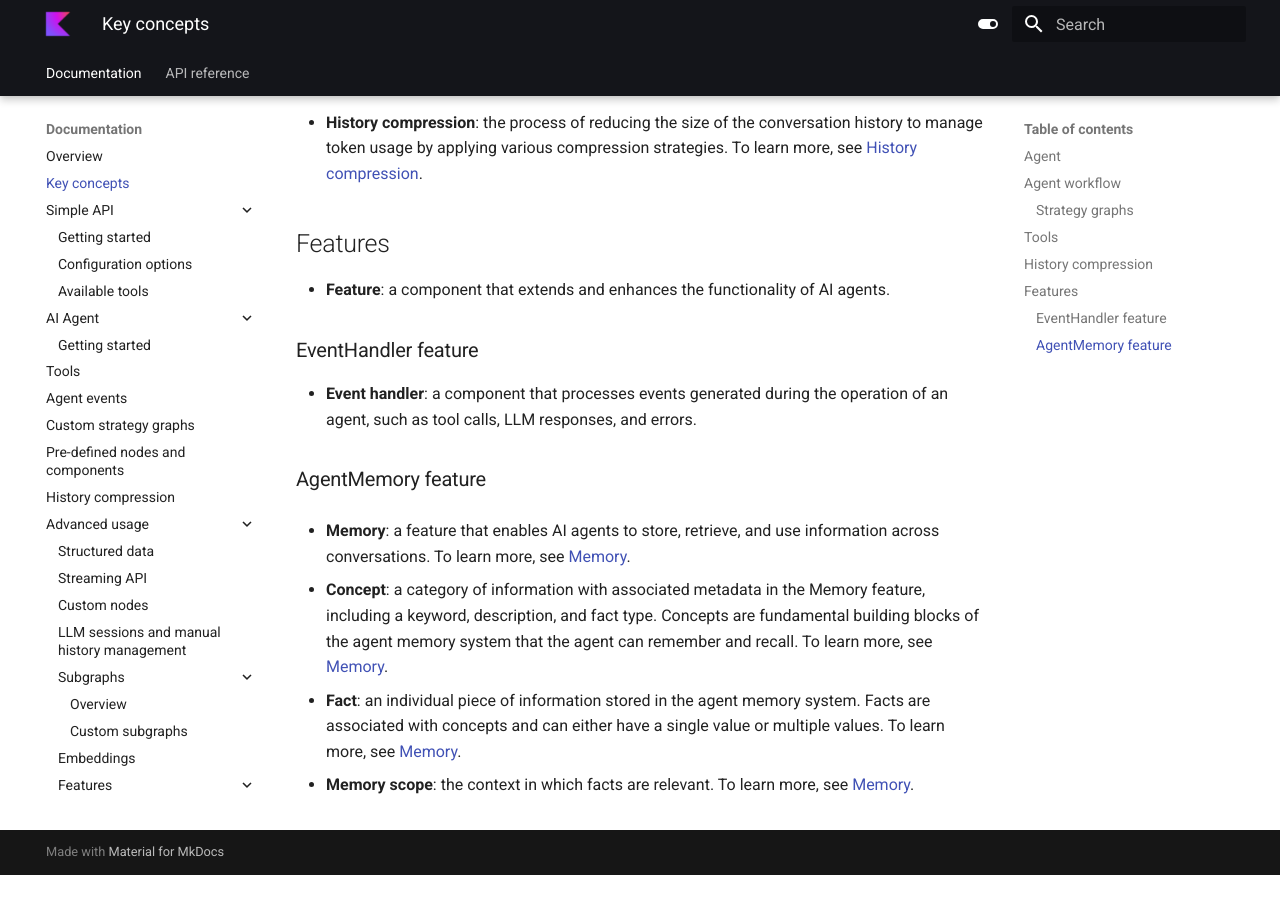
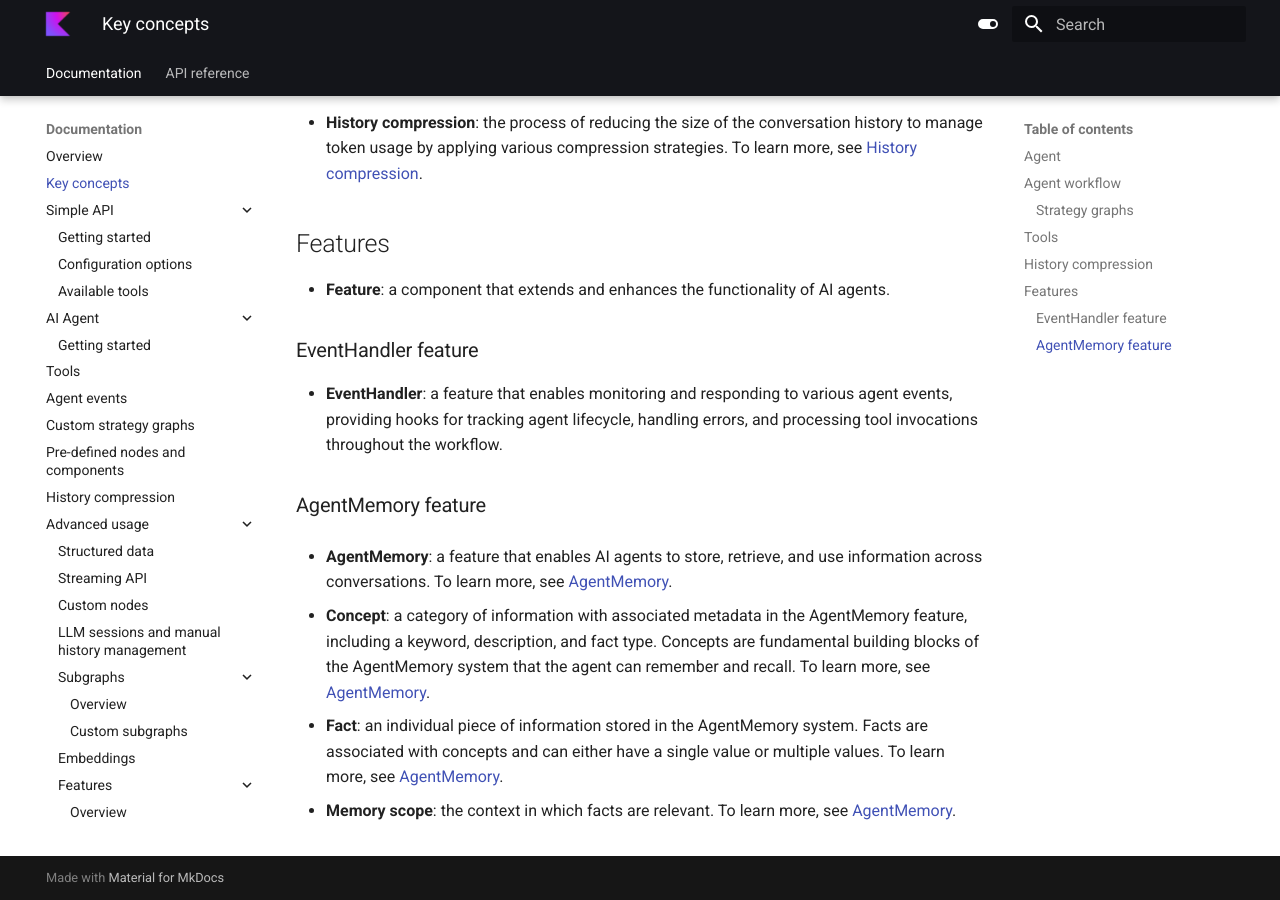
Before and after one commit to JetBrains/koog-docs, an MkDocs documentation site: the page built from docs/key-concepts.md, in a window 1280 px wide and 900 px high, scrolled down 1627 px. Built offline with MkDocs 1.6.1 and Material for MkDocs 9.7.7, drawn with Linux system fonts in a browser that asks for light colours; before the commit the page ends 2502 px from its top, so only the background shows below that; some of the changed text lies outside the part shown.

Commit message:
Refine docs for clarity and consistency

```diff
--- a/docs/key-concepts.md
+++ b/docs/key-concepts.md
@@ -38,7 +38,7 @@
 
 - **Subgraph**: a self-contained unit of processing within an agent strategy, with its own set of tools, context, and
 responsibilities. Information about subgraph operations can be either encapsulated within the subgraph or transferred between
-subgraphs using the Memory feature.
+subgraphs using the AgentMemory feature.
 
 ## Tools
 
@@ -64,19 +64,19 @@
 
 ### EventHandler feature
 
-- **Event handler**: a component that processes events generated during the operation of an agent, such as tool calls, LLM
-responses, and errors.
+- **EventHandler**: a feature that enables monitoring and responding to various agent events, providing hooks for tracking agent lifecycle, handling errors, and processing tool invocations
+  throughout the workflow.
 
 ### AgentMemory feature
 
-- **Memory**: a feature that enables AI agents to store, retrieve, and use information across conversations. To learn more, see [Memory](memory.md).
+- **AgentMemory**: a feature that enables AI agents to store, retrieve, and use information across conversations. To learn more, see [AgentMemory](memory.md).
 
-- **Concept**: a category of information with associated metadata in the Memory feature, including a keyword,
-description, and fact type. Concepts are fundamental building blocks of the agent memory system that the agent can remember and recall.
-To learn more, see [Memory](memory.md).
+- **Concept**: a category of information with associated metadata in the AgentMemory feature, including a keyword,
+description, and fact type. Concepts are fundamental building blocks of the AgentMemory system that the agent can remember and recall.
+To learn more, see [AgentMemory](memory.md).
 
-- **Fact**: an individual piece of information stored in the agent memory system.
+- **Fact**: an individual piece of information stored in the AgentMemory system.
 Facts are associated with concepts and can either have a single value or multiple values.
-To learn more, see [Memory](memory.md).
+To learn more, see [AgentMemory](memory.md).
 
-- **Memory scope**: the context in which facts are relevant. To learn more, see [Memory](memory.md).
+- **Memory scope**: the context in which facts are relevant. To learn more, see [AgentMemory](memory.md).
```
Also changed, not shown: docs/ai-agent-getting-started.md (+2 -2 lines), docs/index.md (+8 -7 lines).
